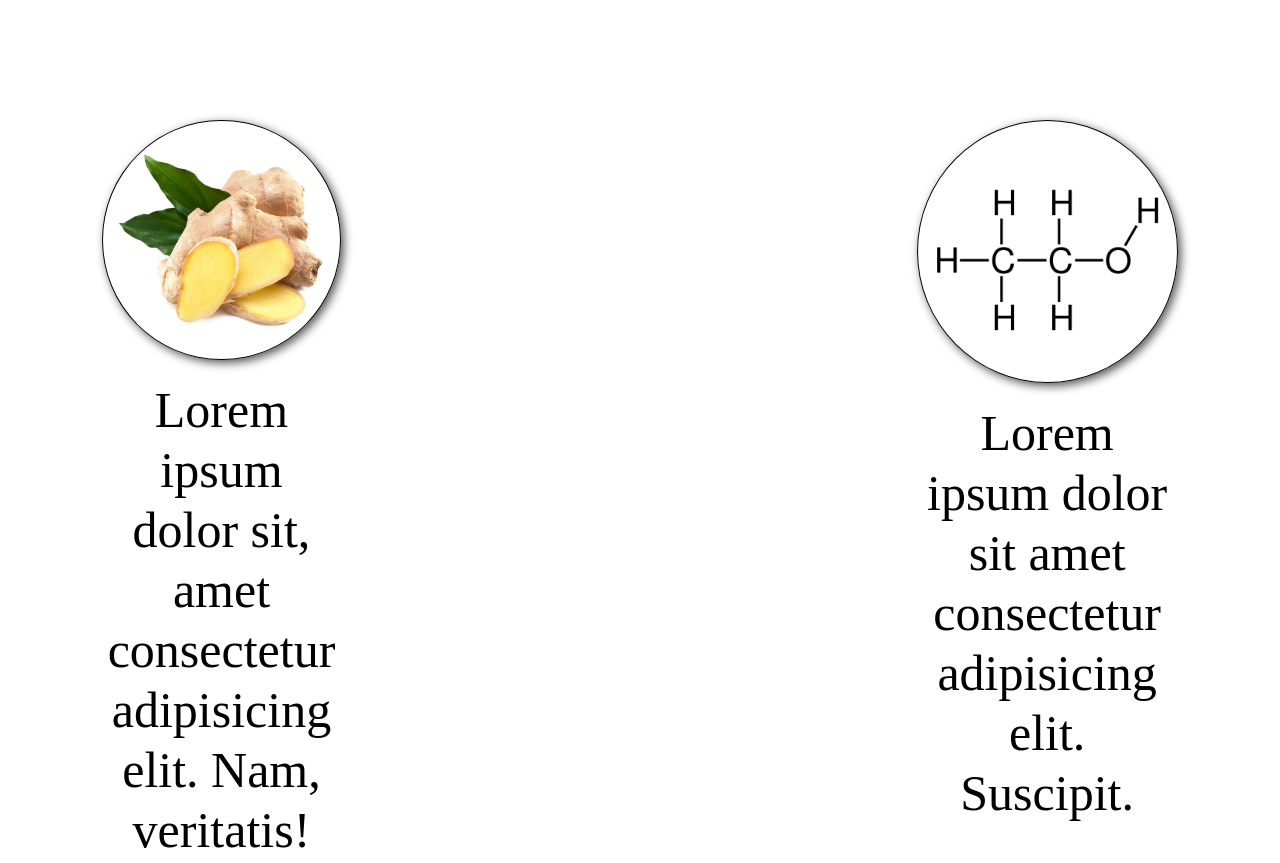
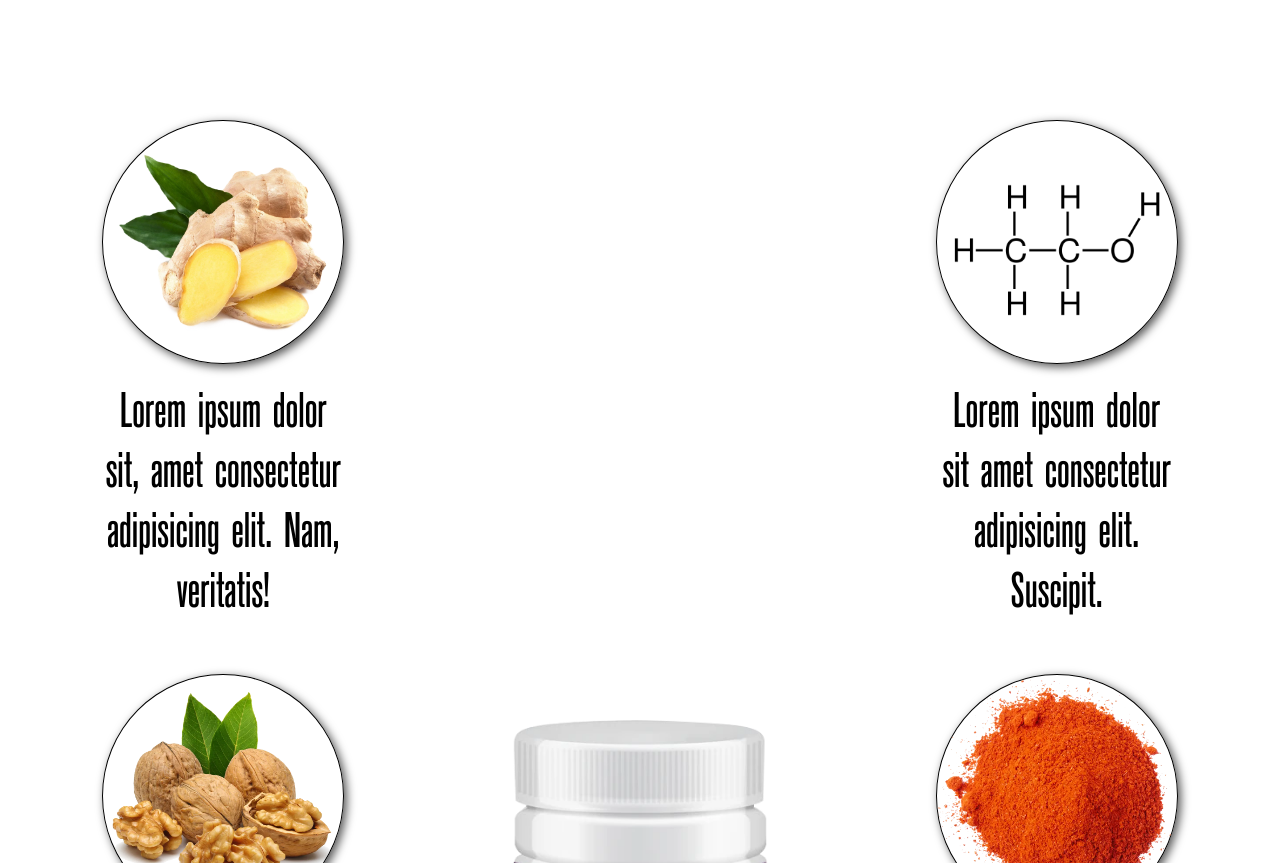
Before and after one commit to PapersNotIncluded/TeamLeadTestProject, a plain HTML site: page index.html in a window 1280 px wide. Shown: the part 880-1743 px from the top of the page. Drawn offline with nearby package versions, Linux system fonts and the light colour scheme; files that its build step writes are made by us from their sources; the site is published under a folder, as on GitHub Pages, so addresses that start at the root find nothing; files whose address does not match are found by name.

Commit message:
fonts issue fixed

```diff
--- a/sass/style.scss
+++ b/sass/style.scss
@@ -31,12 +31,12 @@
 
 @font-face {
     font-family: "ReformaGroteskBoldC";
-    src: url("/fonts/RefofmaGroteskBold/ReformaGroteskBoldC.ttf");
+    src: url("../fonts/RefofmaGroteskBold/ReformaGroteskBoldC.ttf");
 }
 
 @font-face {
     font-family: "ReformaGroteskMediumC";
-    src: url("/fonts/RefofmaGroteskBold/ReformaGroteskMediumC.ttf");
+    src: url("../fonts/RefofmaGroteskBold/ReformaGroteskMediumC.ttf");
 }
 
 input::-webkit-outer-spin-button,
```
